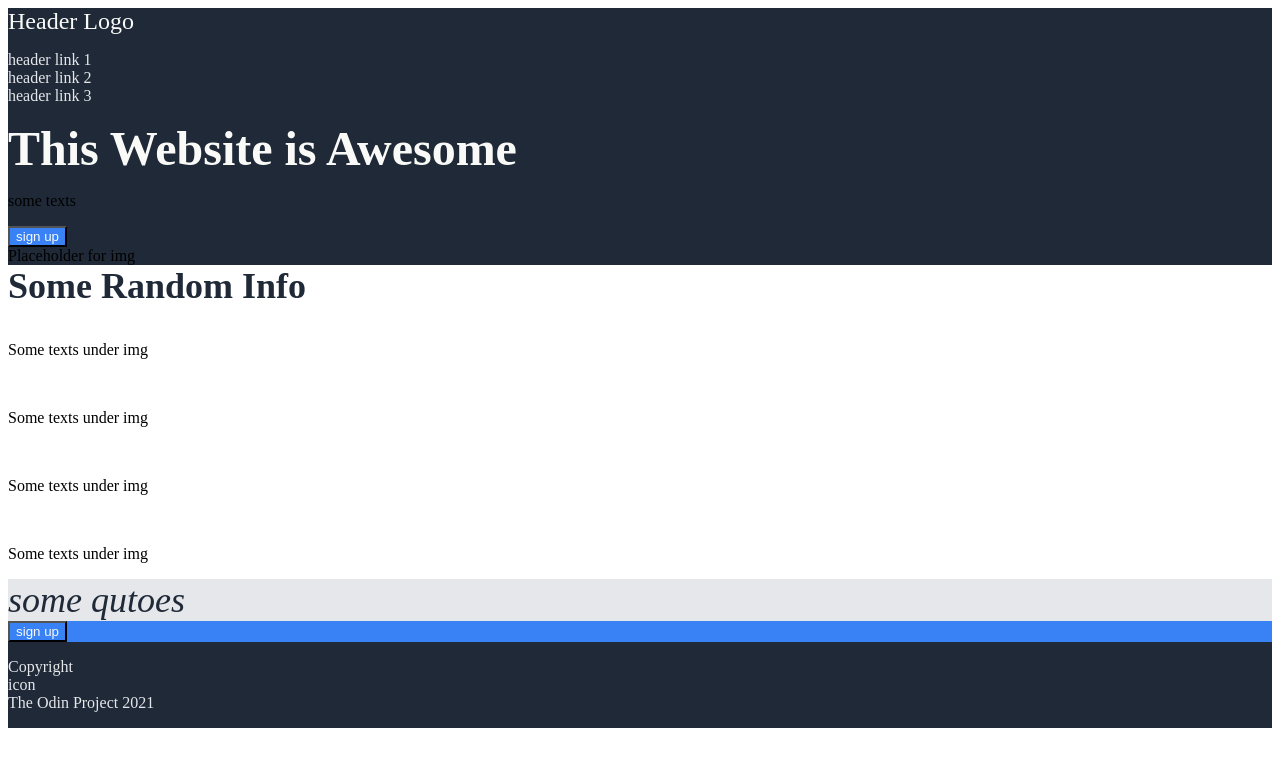
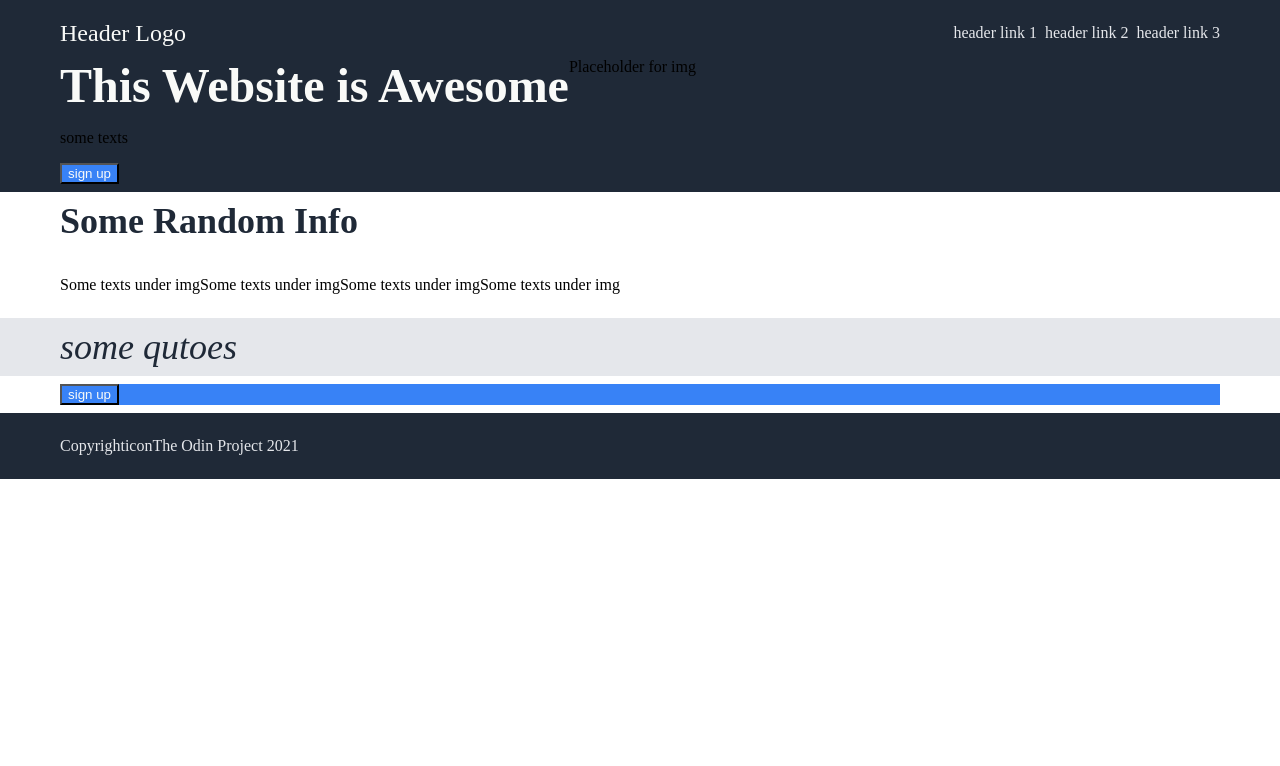
Before and after one commit to ezravsh/odin-LandingPage, a plain HTML site: page index.html in a window 1280 px wide. Drawn offline with Linux system fonts and the light colour scheme.

Commit message:
structure styling done

```diff
--- a/index.html
+++ b/index.html
@@ -11,7 +11,7 @@
     <header>
         <div class="nav">
             <div class="logo">Header Logo</div>
-            <ul>
+            <ul class="headerlink">
                 <li><a href="">header link 1</a></li>
                 <li><a href="">header link 2</a></li>
                 <li><a href="">header link 3</a></li>
@@ -26,8 +26,8 @@
             <div class="right">Placeholder for img</div>
         </div>
     </header>
-    <div class="main">
-        <div class="first">
+    <div>
+        <div class="main first">
             <div class="info">Some Random Info</div>
             <div class="container">
                 <div class="content">
@@ -48,12 +48,12 @@
                 </div>
             </div>
         </div>
-        <div class="second">
+        <div class="main second">
             <div class="quote">
                 some qutoes
             </div>
         </div>
-        <div class="third">
+        <div class="main third">
             <div class="action">
                 <div></div>
                 <button>sign up</button>
--- a/style.css
+++ b/style.css
@@ -1,20 +1,27 @@
 body {
     display: flex;
     flex-direction: column;
+    margin: 0;
+    flex-grow: 1;
 }
 
 header {
     background-color: #1F2937;
+    padding: 8px 60px;
 }
 
 footer {
     background-color: #1F2937;
     color: #E5E7EB;
+    padding: 8px 60px;
 }
+
+
 
 ul {
     list-style: none;
     padding-left: 0;
+    display: flex;
 }
 
 a{
@@ -27,9 +34,28 @@ button {
     background-color: #3882F6;
 }
 
+.nav {
+    display: flex;
+}
+
 .logo {
     font-size: 24px;
     color: #F9FAF8;
+    display: flex;
+    align-items: center;
+}
+
+.headerlink {
+    margin-left: auto;
+    gap: 8px;
+}
+
+
+
+
+
+.title {
+    display: flex;
 }
 
 .awesome {
@@ -38,11 +64,20 @@ button {
     color: #F9FAF8;
 }
 
+.main {
+    padding: 8px 60px;
+}
+
+
 .info {
     font-size: 36px;
     font-weight: bolder;
     color: #1F2937;
 
+}
+
+.container {
+    display: flex;
 }
 
 .second {
```
